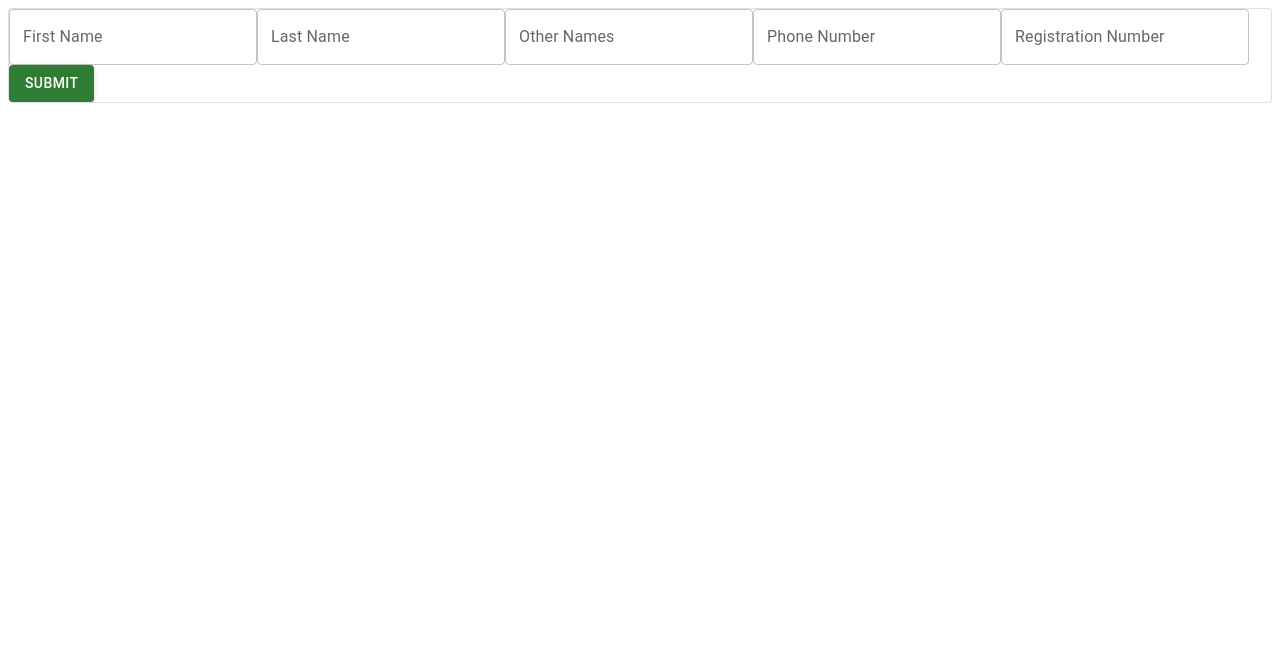
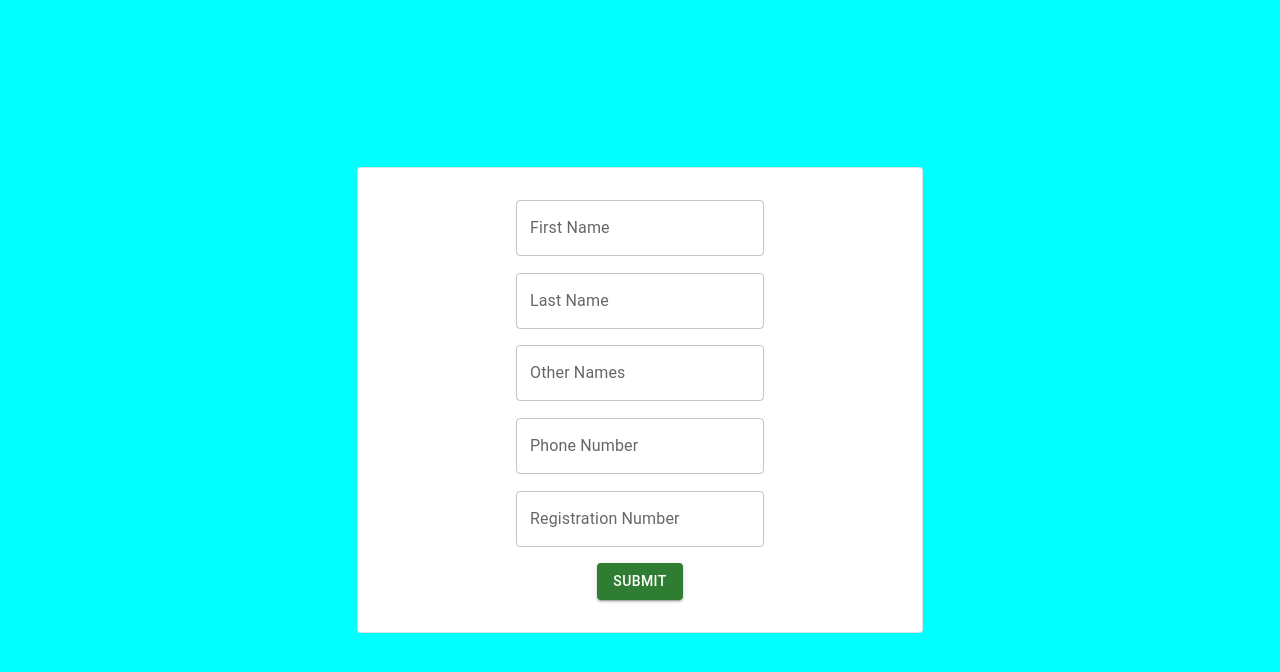
Before and after one commit to MaorBemdoo/Registration-Form, a React (Vite) app: page / in a window 1280 px wide. Shown: the top 672 px of the page. Built offline with nearby package versions, Linux system fonts and the light colour scheme.

Commit message:
Styling the form

```diff
--- a/src/App.jsx
+++ b/src/App.jsx
@@ -3,30 +3,46 @@ import InputLabel from "@mui/material/InputLabel"
 import Card from "@mui/material/Card"
 import Button from "@mui/material/Button"
 import OutlinedInput from "@mui/material/OutlinedInput"
+import {GlobalStyles} from "./GlobalStyles"
 
 function App() {
 
+  const CardStyle = {
+    position: "absolute",
+    top: "50%",
+    left: "50%",
+    transform: "translate(-50%, -50%)",
+    display: "flex",
+    flexDirection: "column",
+    alignItems: "center",
+    justifyContent: "space-between",
+    padding: "2em",
+    width: "500px",
+    height: "400px"
+  }
+
   return (
-    <Card component="form" elevation={3} variant="outlined">
+    <Card component="form" elevation={3} variant="outlined" sx={CardStyle}>
+      <GlobalStyles/>
       <FormControl variant="outlined">
         <InputLabel htmlFor="firstname">First Name</InputLabel>
-        <OutlinedInput id="firstname" label="First Name"/>
+        <OutlinedInput id="firstname" label="First Name" color="success"/>
       </FormControl>
       <FormControl variant="outlined">
         <InputLabel htmlFor="lastname">Last Name</InputLabel>
-        <OutlinedInput id="lastname" label="Last Name"/>
+        <OutlinedInput id="lastname" label="Last Name" color="success"/>
       </FormControl>
       <FormControl variant="outlined">
         <InputLabel htmlFor="othername">Other Names</InputLabel>
-        <OutlinedInput id="othername" label="Other Names"/>
+        <OutlinedInput id="othername" label="Other Names" color="success"/>
       </FormControl>
       <FormControl variant="outlined">
         <InputLabel htmlFor="phonenum">Phone Number</InputLabel>
-        <OutlinedInput id="phonenum" label="Phone Number"/>
+        <OutlinedInput id="phonenum" label="Phone Number" color="success"/>
       </FormControl>
       <FormControl variant="outlined">
         <InputLabel htmlFor="regnum">Registration Number</InputLabel>
-        <OutlinedInput id="regnum" label="Registration Number"/>
+        <OutlinedInput id="regnum" label="Registration Number" color="success"/>
       </FormControl>
       <Button variant="contained" color="success">Submit</Button>
     </Card>
--- /dev/null
+++ b/src/GlobalStyles.jsx
@@ -0,0 +1,11 @@
+import { createGlobalStyle } from "styled-components";
+
+export const GlobalStyles = createGlobalStyle`
+    *{
+        padding: 0;
+        margin: 0;
+    }
+    body{
+        background-color: aqua;
+    }
+`
```
